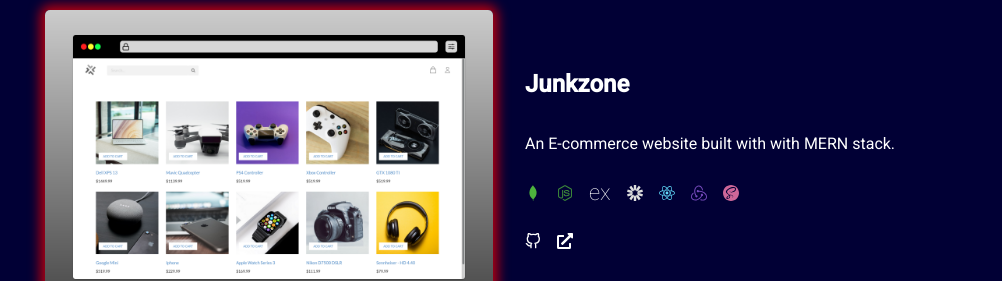
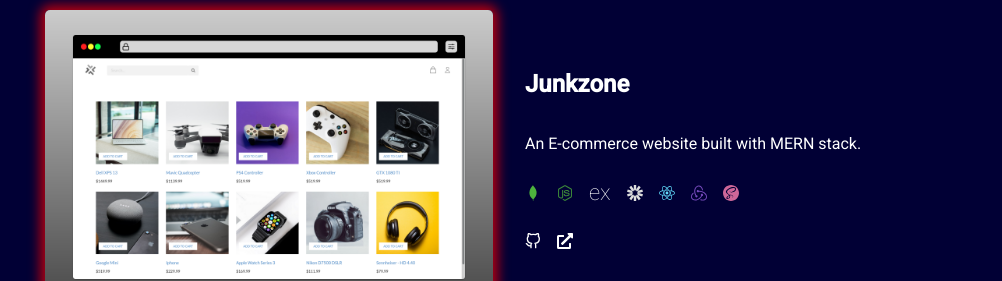
Before and after one commit to maathi/maathi.github.io, a React (Create React App) app: page / in a window 1280 px wide. Shown: the part 1500-1781 px from the top of the page, without its empty margins (19-1021 px from the left). Built offline with nearby package versions, Linux system fonts and the light colour scheme.

Commit message:
fixing 2 small typos

```diff
--- a/src/components/projects.jsx
+++ b/src/components/projects.jsx
@@ -32,7 +32,7 @@ function Projects() {
       img: junkzoneScreenshot,
       website: "https://junkzone.netlify.com",
       github: "junkzone",
-      desc: "An E-commerce website built with with MERN stack.",
+      desc: "An E-commerce website built with MERN stack.",
       tools: [
         <Mongodb />,
         <Node />,
@@ -84,7 +84,13 @@ function Projects() {
           </div>
         ))}
       </div>
-      <button>Find more on github</button>
+      <button
+        onClick={() => {
+          window.open("https://github.com/maathi/")
+        }}
+      >
+        Find more on github
+      </button>
     </section>
   )
 }
```
